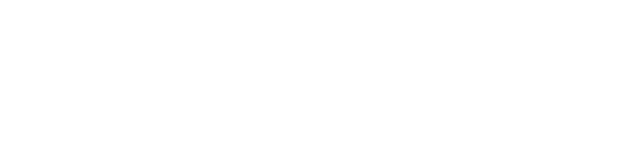
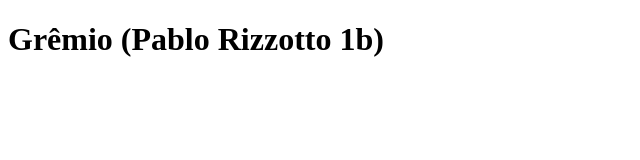
Before and after one commit to pabloo002/PROVA, a plain HTML site: page index.html in a window 1280 px wide. Shown: the whole page, without its empty margins (0-640 px from the left). Drawn offline with Linux system fonts and the light colour scheme.

Commit message:
Update index.html

```diff
--- a/index.html
+++ b/index.html
@@ -6,6 +6,7 @@
     <title>Document</title>
 </head>
 <body>
+    <h1>Grêmio (Pablo Rizzotto 1b)</h1>
 
 </body>
 </html>
```
